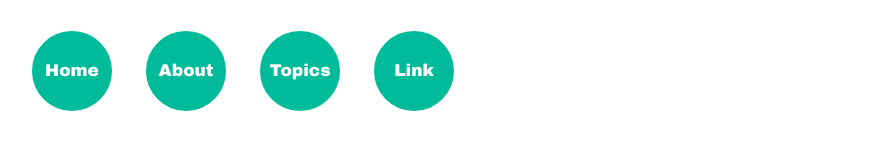
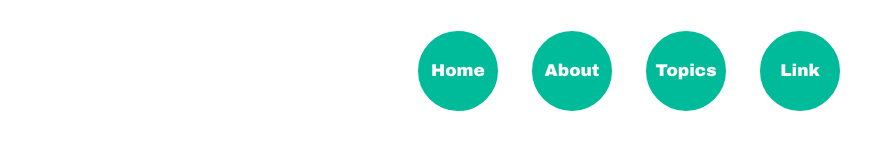
Before and after one commit to xekid78/WebPopMenu, a plain HTML site: page index.html in a window 1280 px wide. Shown: the whole page, without its empty margins (31-902 px from the left). Drawn offline with Linux system fonts and the light colour scheme.

Commit message:
Change so that the menu is displayed in the center

```diff
--- a/index.html
+++ b/index.html
@@ -2,10 +2,11 @@
 <html lang="ja">
   <head>
     <meta charset="UTF-8">
-    <title>HTML+CSS3</title>
+    <title>ポップなメニュー</title>
     <link rel="stylesheet" type="text/css" href="main.css">
   </head>
   <body>
+    <div class="container">
       <ul class="pop_btn">
         <li>
           <h2><a href="#">Home</a></h2>
@@ -20,5 +21,6 @@
           <h2><a href="#">Link</a></h2>
         </li>
       </ul>
+    </div>
   </body>
 </html>
--- a/main.css
+++ b/main.css
@@ -1,11 +1,13 @@
-@charset ""UTF-8"";
+.container {
+  text-align: center;
+}
 
 .pop_btn > li {
   display: inline-block;
   height: 110px;
+  width: 110px;
   margin: 0;
   position: relative;
-  width: 110px;
 }
 
 .pop_btn > li a {
```
Also changed, not shown: 1 other file. Lines whose indentation alone changed are shown as unchanged.
